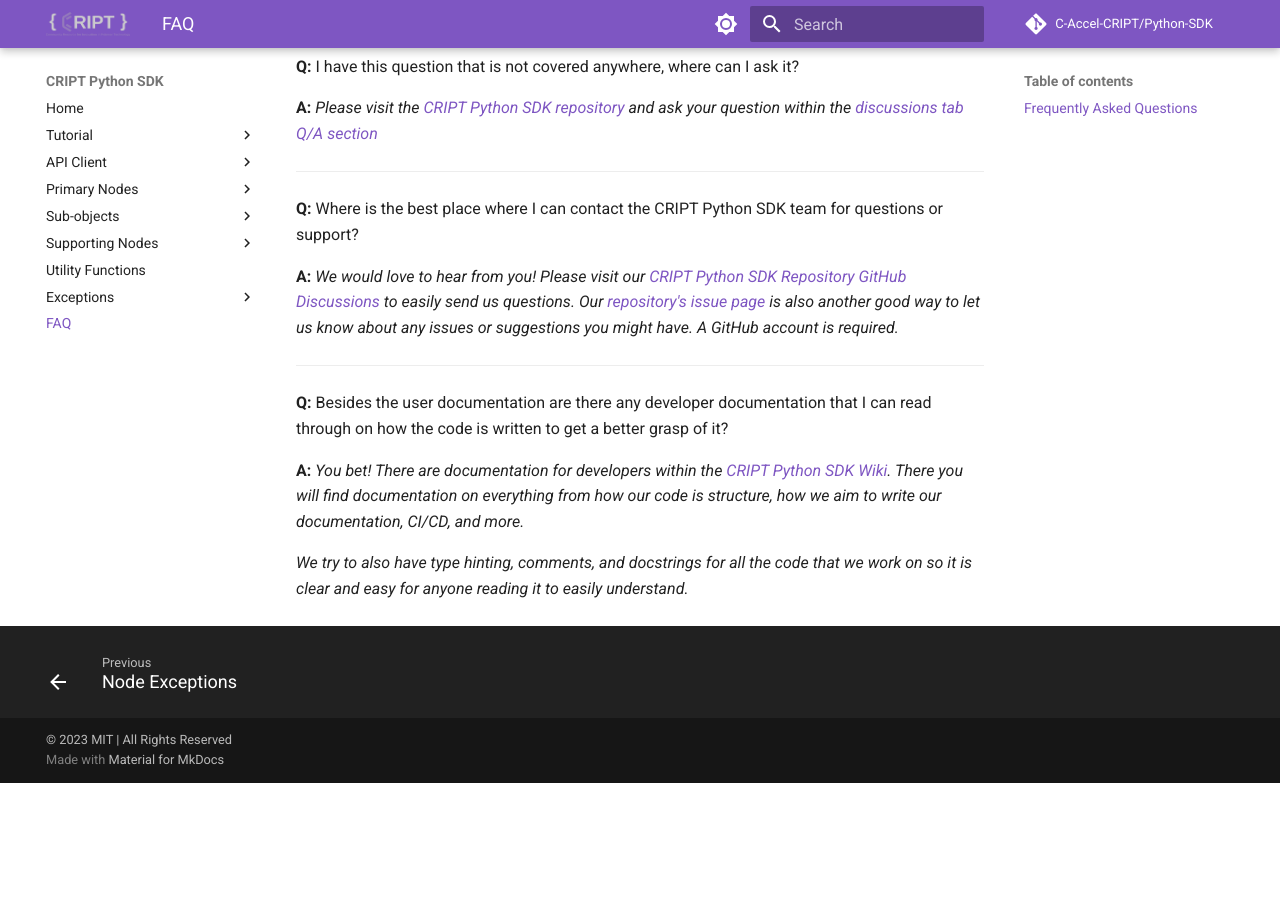
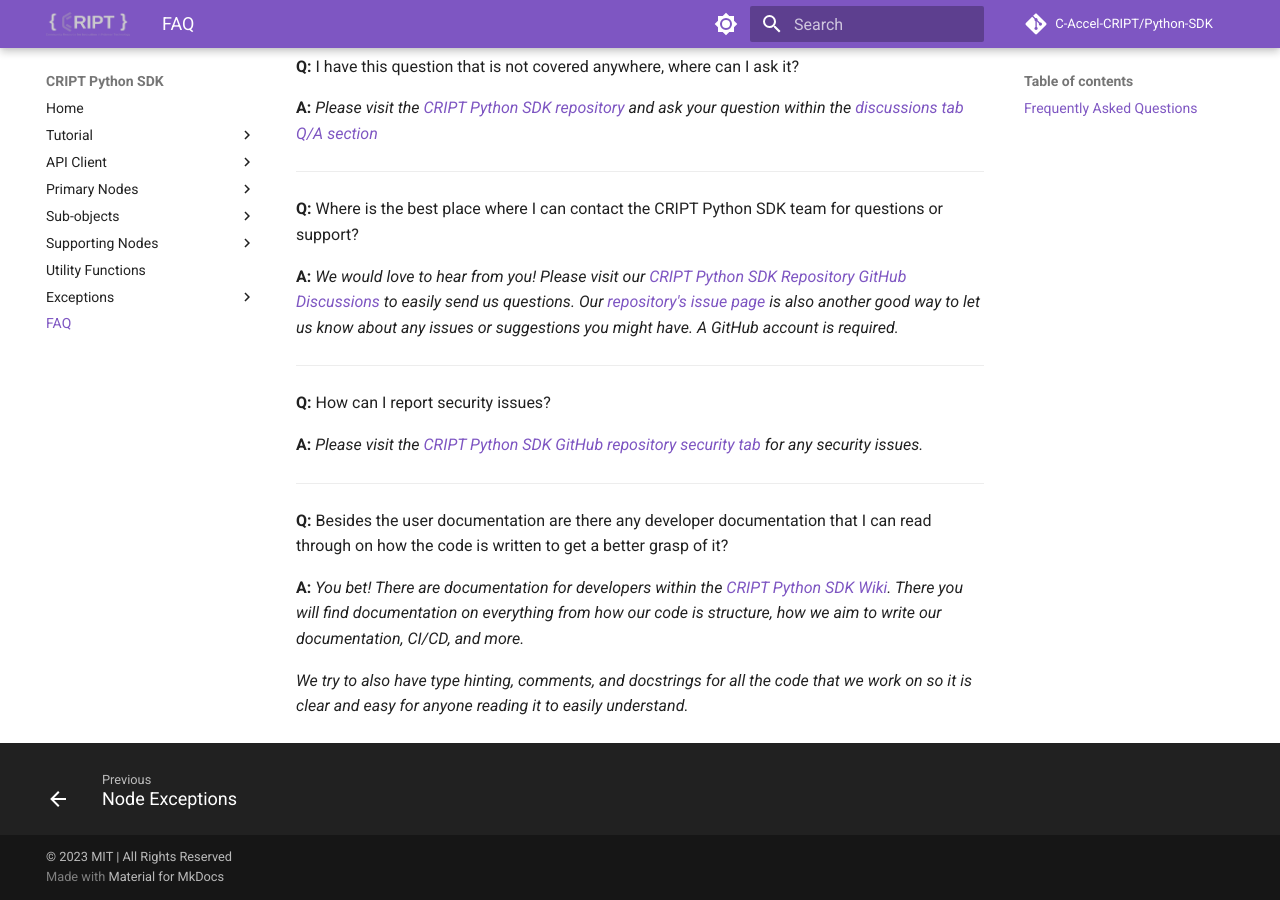
Before and after one commit to C-Accel-CRIPT/Python-SDK, an MkDocs documentation site: the page built from docs/faq.md, in a window 1280 px wide and 900 px high, scrolled down 1218 px. Built offline with MkDocs 1.6.1 and Material for MkDocs 9.7.7, drawn with Linux system fonts in a browser that asks for light colours; comment, search, counter and statistics services are not loaded; before the commit the page ends 2001 px from its top, so only the background shows below that.

Commit message:
added FAQ for security issues

```diff
--- a/docs/faq.md
+++ b/docs/faq.md
@@ -68,6 +68,12 @@
 
 ---
 
+**Q:** How can I report security issues?
+
+**A:** _Please visit the [CRIPT Python SDK GitHub repository security tab](https://github.com/C-Accel-CRIPT/Python-SDK/security) for any security issues._
+
+---
+
 **Q:** Besides the user documentation are there any developer documentation that I can read through on how
 the code is written to get a better grasp of it?
 
```
